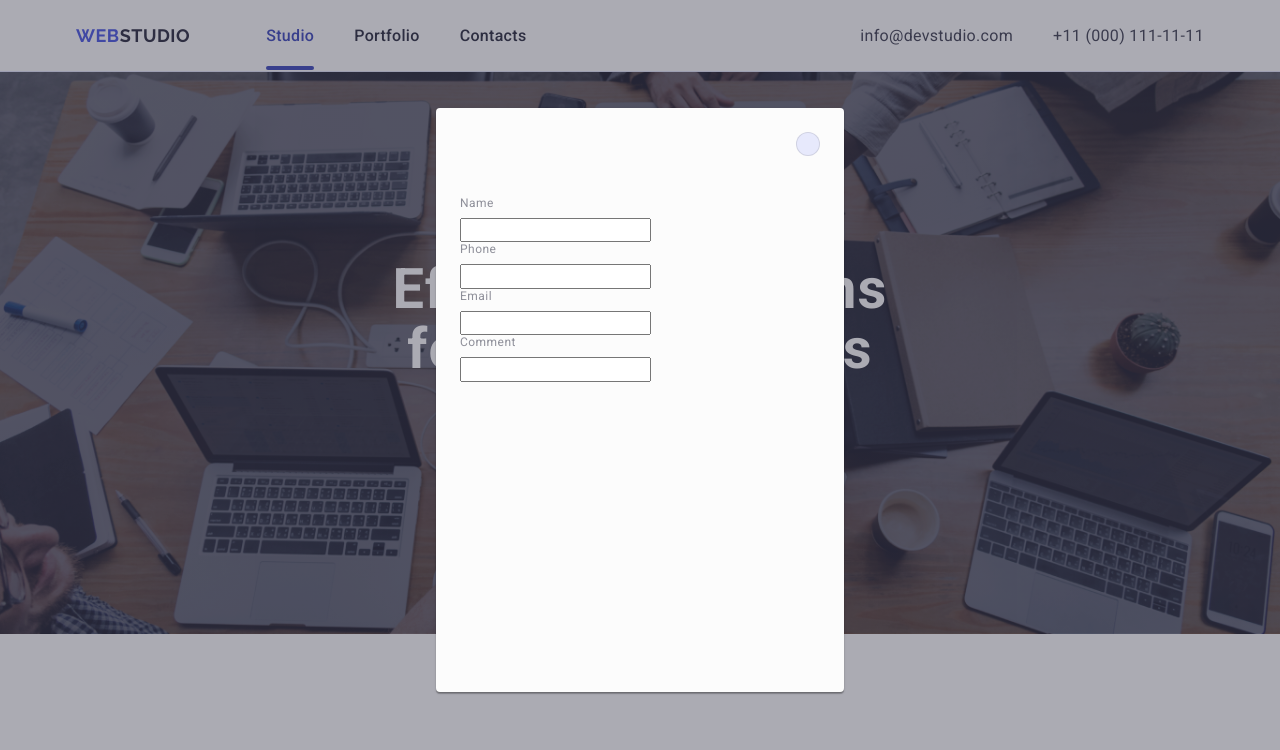
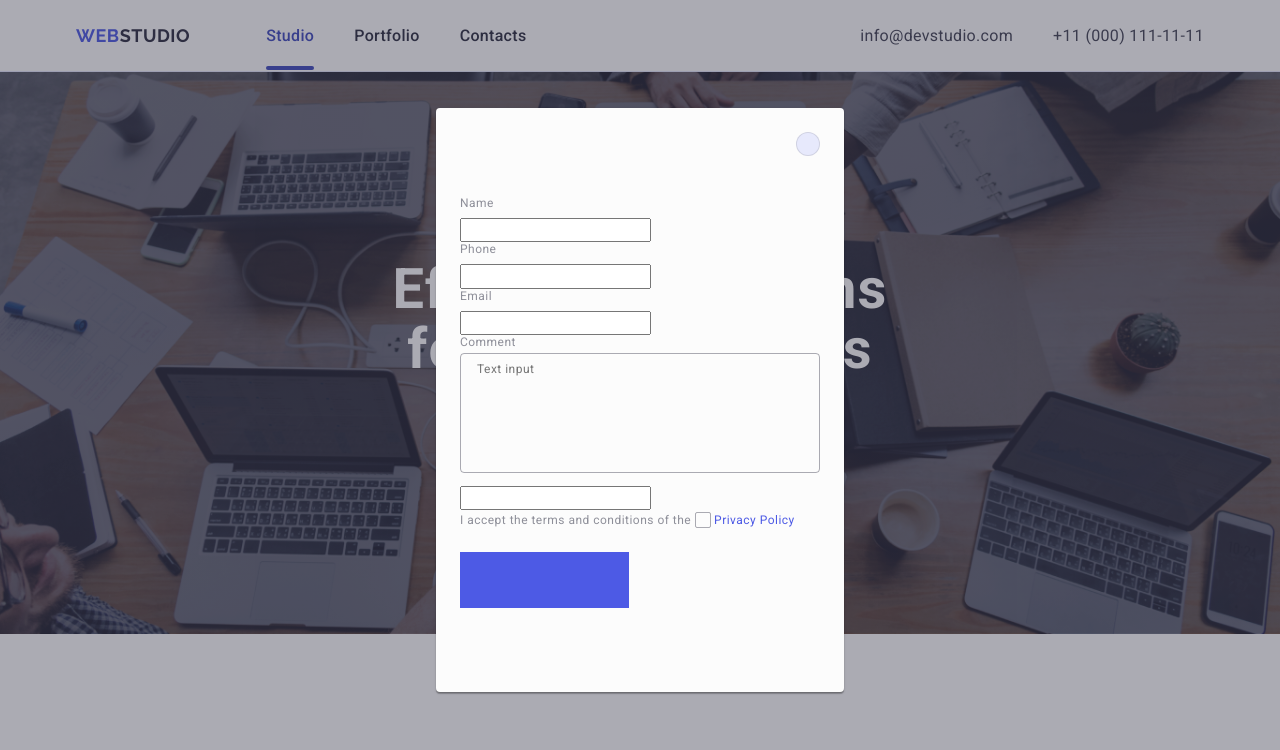
Before and after one commit to Neginkrml/goit-markup-hw-05, a plain HTML site: page index.html in a window 1280 px wide. Shown: the top 750 px of the page. Drawn offline with nearby package versions, Linux system fonts and the light colour scheme.

Commit message:
ersoy kösedağ

```diff
--- a/css/styles.css
+++ b/css/styles.css
@@ -531,3 +531,65 @@
   .modal-scnd-svg:focus{
   fill: #4D5AE5;
   }
+  .textarea{
+    width: 100%;
+    height: 120px;
+    font-size: 12px;
+    line-height: 1.17;
+    letter-spacing: 0.04em;
+    color: rgba(46, 47, 66, 0.4);
+    border: 1px solid rgba(46, 47, 66, 0.4);
+    border-radius: 4px;
+    background-color: transparent;
+    padding: 8px 16px;
+    outline: transparent;
+    resize: none;
+    transition: border-color 250ms cubic-bezier(0.4, 0, 0.2, 1);
+  }
+  .textarea:focus{
+    border-color: #4D5AE5;
+  }
+  .five-div{
+    margin-bottom: 24px;
+  }
+  .five-input{
+  }
+  .five-label{
+    font-size: 12px;
+    line-height: 1.17;
+    letter-spacing: 0.04em;
+    color: #8e8f99;
+  }
+  .five-span{
+    width: 16px;
+    height: 16px;
+    border: 1px solid rgba(46, 47, 66, 0.4);
+    border-radius: 2px;
+    transition: background-color 250ms cubic-bezier(0.4, 0, 0.2, 1), border 250ms cubic-bezier(0.4, 0, 0.2, 1), fill 250ms cubic-bezier(0.4, 0, 0.2, 1);
+    display: inline-flex;
+    align-items: center;
+    justify-content: center;
+    fill: transparent;
+  }
+  .five-span:checked{
+    border: none;
+    fill: #F4F4FD;
+  }
+  .five-a{
+    color: #4d5ae5;
+  }
+  .six-button{
+    display: block;
+    min-width: 169px;
+    height: 56px;
+    font-family: "Roboto", sans-serif;
+    font-size: 16px;
+    font-weight: 500;
+    line-height: 1.5;
+    letter-spacing: 0.04em;
+    color: #ffffff;
+    cursor: pointer;
+    background-color: #4D5AE5;
+    border: none;
+    transition: background-color 250ms cubic-bezier(0.4, 0, 0.2, 1);
+  }
--- a/index.html
+++ b/index.html
@@ -541,6 +541,7 @@
 
           <div class="modal-form-div">
             <label class="modal-label" for="user-comment">Comment</label>
+            <textarea class="textarea" name="user-comment" id="user-comment" placeholder="Text input"></textarea>
           </div>
           <div>
             <input type="text">
@@ -549,6 +550,19 @@
             </svg>
           </div>
 
+          <div class="five-div">
+            <input class="five-input visually-hidden" id="user-privacy" type="checkbox" value="true" name="user-privacy">
+            <label class="five-label" for="user-privacy">I accept the terms and conditions of the
+              <span class="five-span">
+                <svg width="10" height="8" class="five-svg">
+                  <use href="./images/icons.svg#"></use>
+                </svg>
+              </span>
+              <a class="five-a" href="">Privacy Policy</a>
+            </label>
+          </div>
+
+          <button class="six-button"></button>
         </form>
       </div>
     </div>
```
